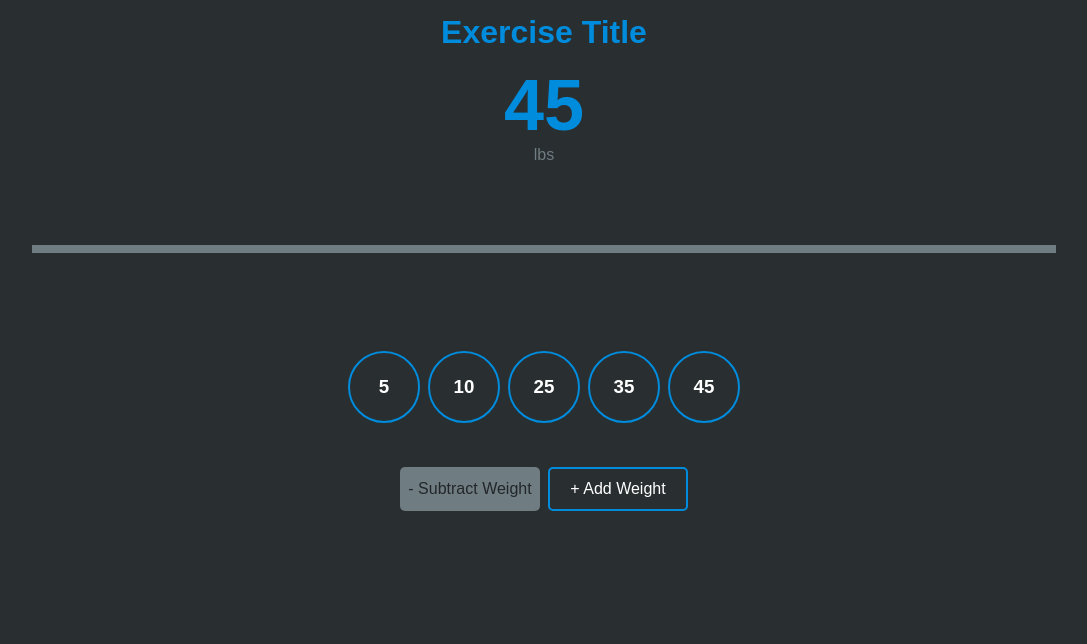
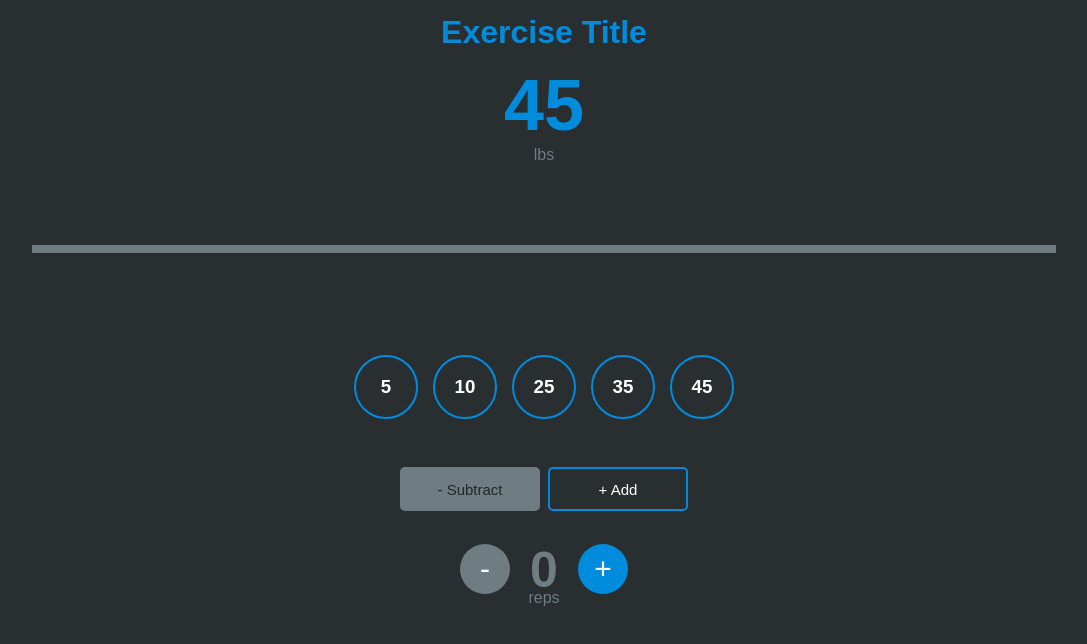
Before and after one commit to devonrandall-design/Tracking-App-Refined, a React (Create React App) app: page / in a window 1280 px wide. Shown: the top 644 px of the page, without its empty margins (96-1183 px from the left). Built offline with nearby package versions, Linux system fonts and the light colour scheme.

Commit message:
3 files modified

```diff
--- a/src/App.js
+++ b/src/App.js
@@ -14,6 +14,7 @@ const [weight, setWeight] = useState(45)
 const [selected, setSelected] = useState(0)
 const [name, setName] = useState('plate')
 const [another, setAnother] = useState(false)
+const [repCount, setRepCount] = useState(0)
 
 function selectWeight(plate) {
   setSelected(plate * 2)
@@ -29,6 +30,15 @@ function subtractWeight (entry) {
     setWeight(45)
     return
   }
+}
+
+function addReps () {
+  setRepCount(repCount + 1)
+}
+
+function subtractReps () {
+  if (repCount > 0)
+  setRepCount(repCount - 1)
 }
 
 
@@ -49,6 +59,14 @@ const onBar = []
           subtractWeight={subtractWeight} />
 
         </div>
+        <div className="rep-Area">
+          <button onClick={() => subtractReps()} className={repCount === 0 ? 'inactiveRound' : 'activeround'}>-</button>
+          <div className="vertical-stack">
+          <h2>{repCount}</h2>
+          <p>reps</p>
+          </div>
+          <button onClick={() => addReps()} className="activeround">+</button>
+          </div>
 
     </div>
   );
--- a/src/buttons.js
+++ b/src/buttons.js
@@ -5,8 +5,8 @@ export default function Buttons({selected, addWeight, subtractWeight, weight}) {
   return (
   <>
   <div onClick={() => subtractWeight(selected)}
-  className={weight === 45 ? 'inactive' : 'btn'}>- Subtract Weight</div>
-  <div onClick={() => addWeight(selected)} className="btn">+ Add Weight</div>
+  className={weight === 45 ? 'inactive' : 'btn'}>- Subtract</div>
+  <div onClick={() => addWeight(selected)} className="btn">+ Add </div>
   </>
   )
 }
--- a/src/style.css
+++ b/src/style.css
@@ -82,19 +82,19 @@ align-items:center;
 
 .plateArea {
   min-height: 125px;
-  width: 80vw;
+  width: 90vw;
   margin: 0px 20px;
   display: flex;
   justify-content: center;
   align-items:center;
-  gap: 8px;
+  gap: 15px;
   }
 
   .plate {
-    width: 68px;
-    height: 68px;
+    width: 60px;
+    height: 60px;
     border: 2px solid #008CDD;
-    border-radius: 50px;
+    border-radius: 100px;
     display: flex;
     align-items: center;
     justify-content: center;
@@ -106,10 +106,10 @@ align-items:center;
   }
 
   .selected-plate {
-    width: 68px;
-    height: 68px;
+    width: 65px;
+    height: 65px;
     background-color: #008CDD;
-    border-radius: 50px;
+    border-radius: 100px;
     display: flex;
     align-items: center;
     justify-content: center;
@@ -140,7 +140,7 @@ align-items:center;
       height: 44px;
       border: 2px solid #008CDD;
       border-radius: 5px;
-      font-family: 13px;
+      font-size: 15px;
       color: #FFFFFF;
       font-family: 'Proxima Nova', sans-serif;
       display: flex;
@@ -155,7 +155,7 @@ align-items:center;
       height: 44px;
       background-color: #6F7C82;
       border-radius: 5px;
-      font-family: 13px;
+      font-size: 15px;
       color: #23272A;
       font-family: 'Proxima Nova', sans-serif;
       display: flex;
@@ -163,3 +163,68 @@ align-items:center;
       justify-content: center;
 
     }
+
+
+  .rep-Area {
+    min-height: 80px;
+    width: 80vw;
+    margin: 0px 20px;
+    display: flex;
+    justify-content: center;
+    align-items:center;
+    gap: 20px;
+    }
+
+    .activeround {
+      width: 50px;
+      height: 50px;
+      border-radius: 60px;
+      border: none;
+      background-color: #008CDD;
+      color: #FFFFFF;
+      font-size: 30px;
+      display: flex;
+      justify-content: center;
+      align-items: center;
+    }
+
+
+  .inactiveRound{
+      width: 50px;
+      height: 50px;
+      border-radius: 60px;
+      border: none;
+      background-color: #6F7C82;
+      color: #23272A;
+      color: #FFFFFF;
+      font-size: 30px;
+      display: flex;
+      justify-content: center;
+      align-items: center;
+    }
+
+    .vertical-stack {
+      display:flex;
+      flex-direction: column;
+      align-items:center;
+      justify-content: center;
+    }
+
+    .vertical-stack h2 {
+      font-family: 'Proxima Nova', sans-serif;
+      font-size: 50px;
+      padding: 0;
+      margin: 0;
+      display: block;
+      color:#6F7C82;
+    }
+
+    .vertical-stack p {
+      font-family: 'Proxima Nova', sans-serif;
+      font-size: 16px;
+      padding: 0px;
+      margin: -10px;
+      display: block;
+      color: #6F7C82;
+
+    }
```
